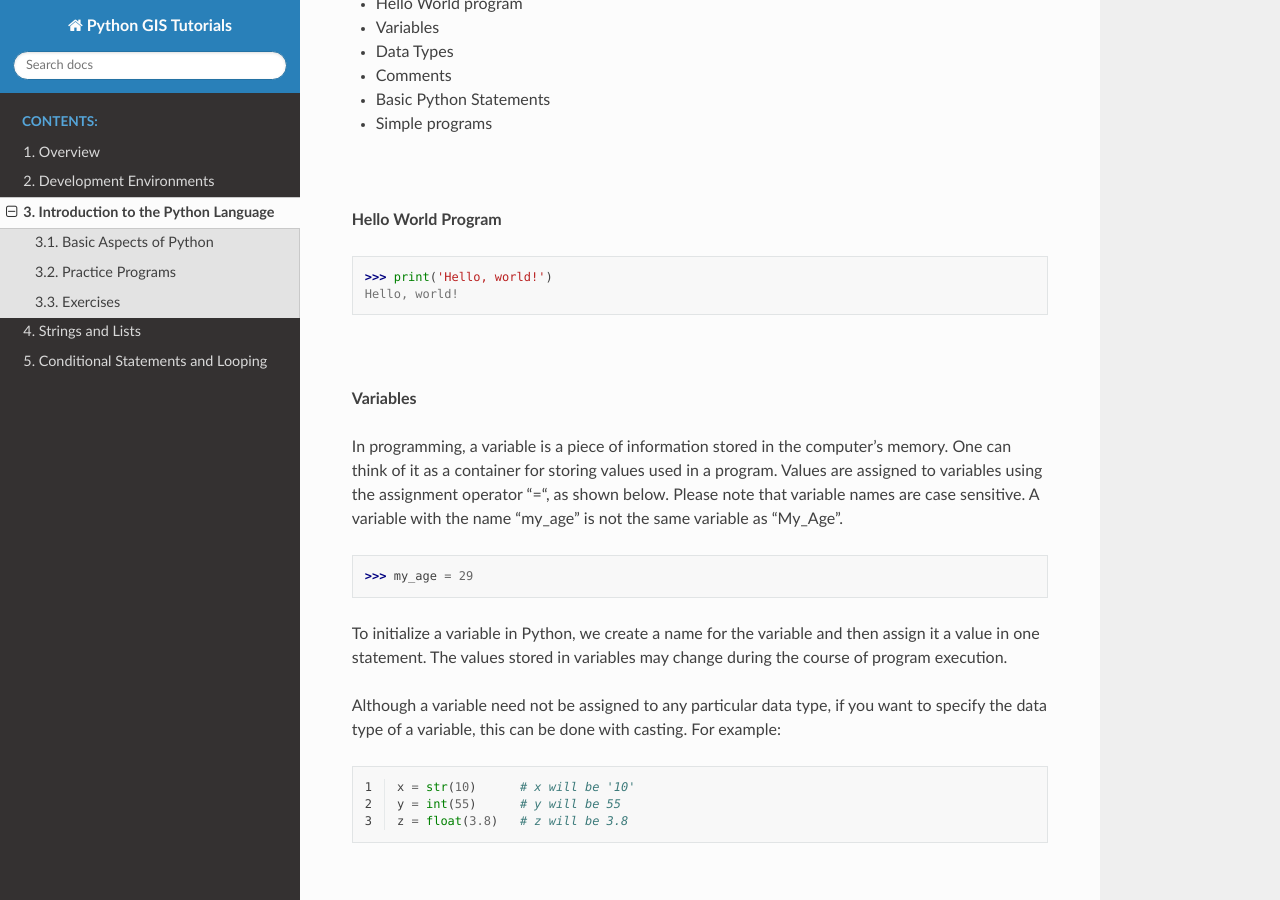
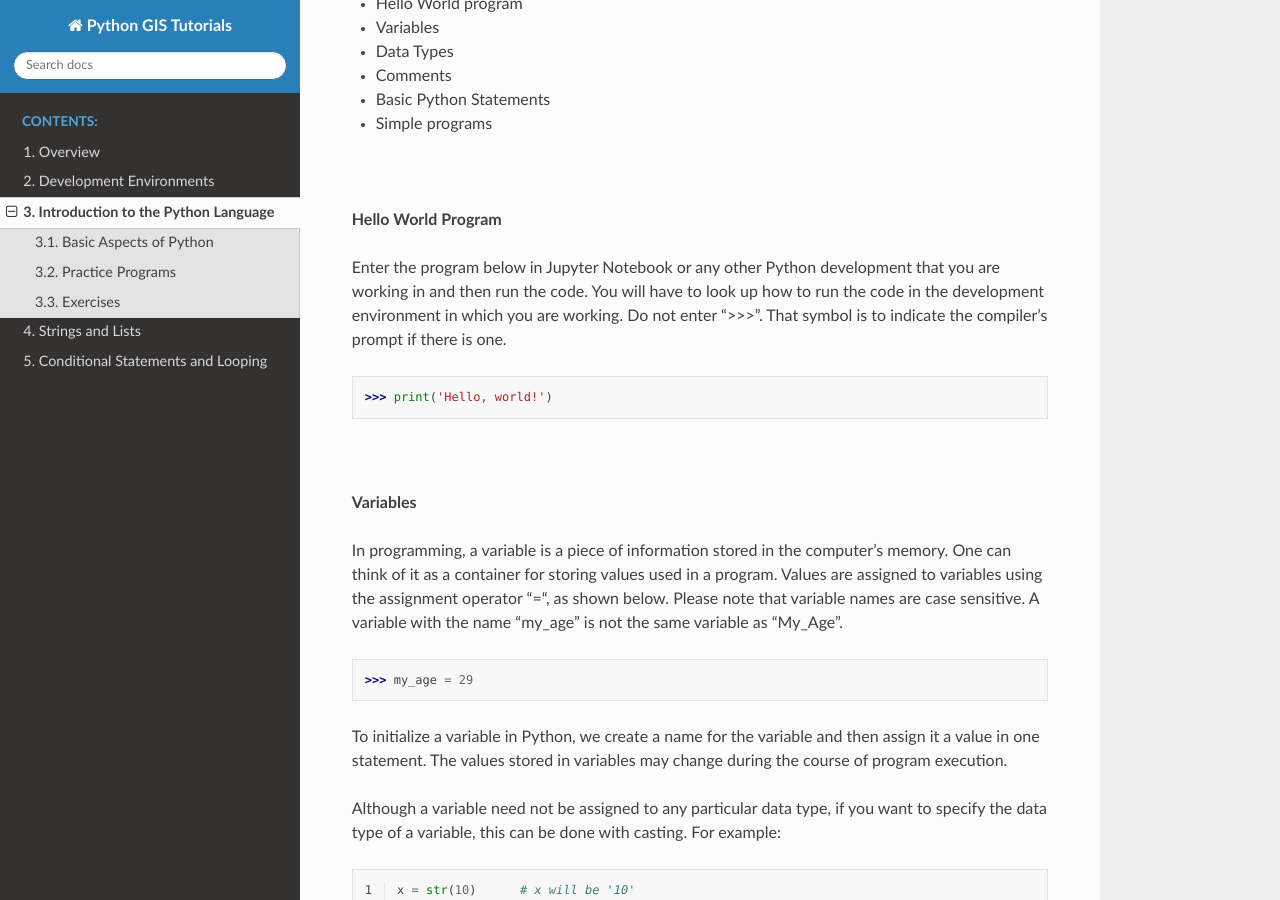
Before and after one commit to hsemple/pythongis_tutorials, a Sphinx documentation site: the page built from docs/source/intro_programs.rst, in a window 1280 px wide and 900 px high, scrolled down 656 px. Built offline with Sphinx 7.4.7 and the Read the Docs theme 2.0.0, drawn with Linux system fonts in a browser that asks for light colours.

Commit message:
New  commit

```diff
--- a/docs/source/intro_programs.rst
+++ b/docs/source/intro_programs.rst
@@ -31,8 +31,10 @@ In this module, we will look at the following aspects of the Python language:
 
 **Hello World Program**
 
+Enter the program below in Jupyter Notebook or any other Python development that you are working in and then run the code.  You will have to look up how to run the code in the development environment in which you are working.  Do not enter ">>>". That symbol is to indicate the compiler's prompt if there is one.
+
 >>> print('Hello, world!')
-Hello, world!
+
 
 
 |
```
Also changed, not shown: 5 other files.
